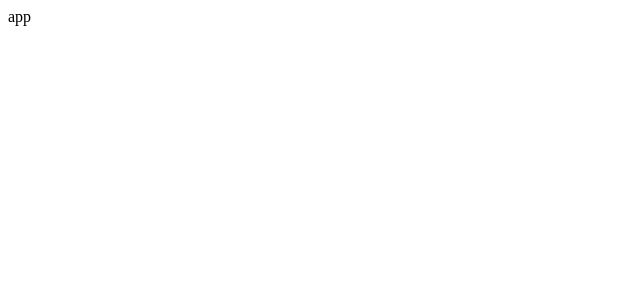
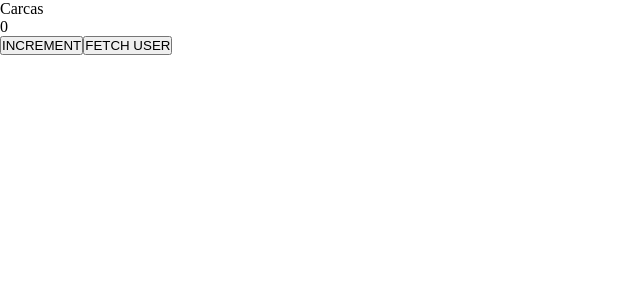
Before and after one commit to PavlovskiiDmitrii/retroboard_front, a React (Create React App) app: page / in a window 1280 px wide. Shown: the top 300 px of the page, without its empty margins (0-640 px from the left). Built offline with nearby package versions, Linux system fonts and the light colour scheme.

Commit message:
add resux

```diff
--- a/package.json
+++ b/package.json
@@ -3,6 +3,7 @@
   "version": "0.1.0",
   "private": true,
   "dependencies": {
+    "@reduxjs/toolkit": "^1.8.3",
     "@testing-library/jest-dom": "^5.16.4",
     "@testing-library/react": "^13.3.0",
     "@testing-library/user-event": "^13.5.0",
@@ -10,8 +11,12 @@
     "@types/node": "^16.11.47",
     "@types/react": "^18.0.15",
     "@types/react-dom": "^18.0.6",
+    "@types/react-redux": "^7.1.24",
+    "axios": "^0.27.2",
+    "node-sass": "^7.0.1",
     "react": "^18.2.0",
     "react-dom": "^18.2.0",
+    "react-redux": "^8.0.2",
     "react-scripts": "5.0.1",
     "typescript": "^4.7.4",
     "web-vitals": "^2.1.4"
--- a/src/App.tsx
+++ b/src/App.tsx
@@ -1,9 +1,16 @@
-import React from 'react';
+import "./style.scss";
+import { Carcas } from "./components/Carcas/Carcas";
+import { Provider } from "react-redux";
+import { setupStore } from "./store/store";
+
+const store = setupStore();
 
 function App() {
   return (
     <div className="App">
-     app
+      <Provider store={store}>
+        <Carcas />
+      </Provider>
     </div>
   );
 }
--- /dev/null
+++ b/src/components/Carcas/Carcas.tsx
@@ -0,0 +1,44 @@
+import React, { useEffect } from "react";
+import { useAppDispatch, useAppSelector } from "../../hooks/redux";
+import { IUser } from "../../model/IUser";
+import { fetchUsers } from "../../store/reducers/ActionCreators";
+import { userSlice } from "../../store/reducers/UseSlice";
+
+export const Carcas = ({ props }: any) => {
+  const dispatch = useAppDispatch();
+  const { count, users } = useAppSelector((state) => state.userReduser);
+  const { increment } = userSlice.actions;
+
+  return (
+    <>
+      <div>Carcas</div>
+      <div>{count}</div>
+      <button
+        onClick={() => {
+          dispatch(increment(123));
+        }}
+      >
+        INCREMENT
+      </button>
+
+      <button
+        onClick={() => {
+          dispatch(fetchUsers());
+        }}
+      >
+        FETCH USER
+      </button>
+
+      <div>
+        {
+            users.map((user) => (
+                <div>
+                    <div>{user.name}</div>
+                    <div>{user.email}</div>
+                </div>
+            ))
+        }
+    </div>
+    </>
+  );
+};
--- /dev/null
+++ b/src/hooks/redux.ts
@@ -0,0 +1,5 @@
+import { AppDispath, RootState } from './../store/store';
+import { useDispatch, useSelector, TypedUseSelectorHook } from "react-redux";
+
+export const useAppDispatch = () => useDispatch<AppDispath>();
+export const useAppSelector: TypedUseSelectorHook<RootState> = useSelector;
--- /dev/null
+++ b/src/model/IUser.ts
@@ -0,0 +1,7 @@
+import { StringLiteral } from "typescript";
+
+export interface IUser {
+    id: number;
+    name: string;
+    email: string;
+}
--- /dev/null
+++ b/src/store/reducers/ActionCreators.ts
@@ -0,0 +1,24 @@
+import { userSlice } from "./UseSlice";
+import { IUser } from "./../../model/IUser";
+import { AppDispath } from "./../store";
+
+export const fetchUsers = () => async (dispatch: AppDispath) => {
+  try {
+    const promise = new Promise((resolve, reject) => {
+      setTimeout(() => {
+        resolve([
+          {
+            id: 123,
+            name: "test",
+            email: "test@mail.ru",
+          },
+        ]);
+      }, 500);
+    });
+    dispatch(userSlice.actions.userFetching());
+    const response: any = await promise;
+    dispatch(userSlice.actions.userFetchingSuccess(response as IUser[]));
+  } catch (e) {
+    dispatch(userSlice.actions.userFetchingError('errar'));
+  }
+};
--- /dev/null
+++ b/src/store/reducers/UseSlice.ts
@@ -0,0 +1,40 @@
+import { createSlice, PayloadAction } from '@reduxjs/toolkit';
+import { IUser } from './../../model/IUser';
+
+interface UserState {
+    users: IUser[];
+    isLoading: boolean;
+    error: string;
+    count: number;
+}
+
+const initialState: UserState = {
+    users: [],
+    isLoading: false,
+    error: '',
+    count: 0
+}
+
+export const userSlice = createSlice({
+    name: 'user',
+    initialState,
+    reducers: {
+        increment(state, actinos: PayloadAction<number>) {
+            state.count += actinos.payload;
+        },
+        userFetching(state) {
+            state.isLoading = true;
+        },
+        userFetchingSuccess(state, action: PayloadAction<IUser[]>) {
+            state.isLoading = false;
+            state.users = action.payload;
+            state.error = '';
+        },
+        userFetchingError(state, actinos: PayloadAction<string>) {
+            state.isLoading = false;
+            state.error = actinos.payload;
+        },
+    }
+})
+
+export default userSlice.reducer;
--- /dev/null
+++ b/src/store/store.ts
@@ -0,0 +1,16 @@
+import { combineReducers, configureStore } from "@reduxjs/toolkit";
+import userReduser from './reducers/UseSlice'
+
+const rootReducer = combineReducers({
+    userReduser
+})
+
+export const setupStore = () => {
+    return configureStore({
+        reducer: rootReducer
+    })
+}
+
+export type RootState = ReturnType<typeof rootReducer>;
+export type AppStore = ReturnType<typeof setupStore>;
+export type AppDispath = AppStore['dispatch'];
--- /dev/null
+++ b/src/style.scss
@@ -0,0 +1,6 @@
+@import "./variables.scss";
+
+*{
+    padding: 0;
+    margin: 0;
+}
--- /dev/null
+++ b/src/utils/auth.ts
@@ -0,0 +1,6 @@
+export const checkAuthorization = (): boolean => {
+  if (localStorage.getItem("token")) {
+    return true;
+  }
+  return false;
+};
--- /dev/null
+++ b/src/variables.scss
@@ -0,0 +1 @@
+$base-color: #c6538c;
```
Also changed, not shown: 1 other file (tests, documents, lock files or other folders).
